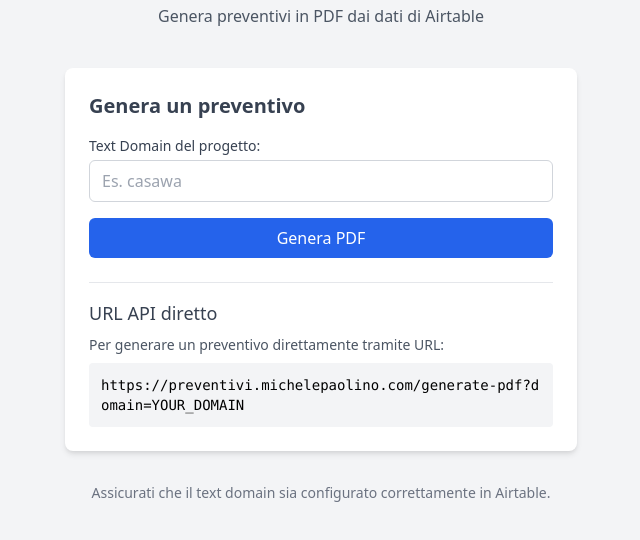
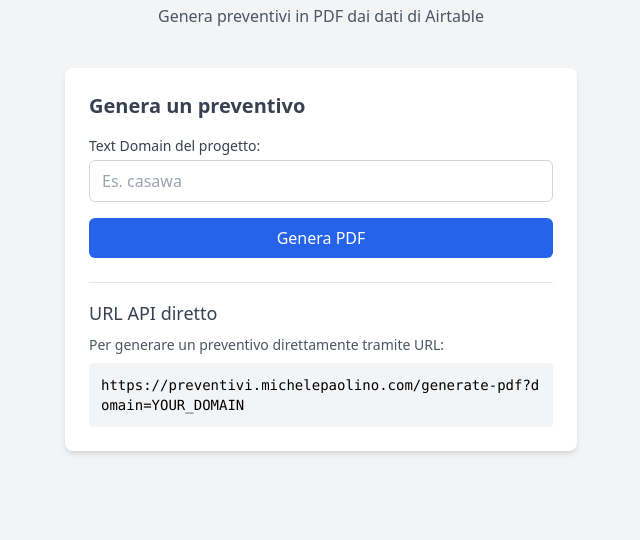
Before and after one commit to michelediss/preventivi, a website: page index.html in a window 1280 px wide. Shown: the part 80-620 px from the top of the page, without its empty margins (319-959 px from the left). Drawn offline with nearby package versions, Linux system fonts and the light colour scheme.

Commit message:
git_merge.sh

```diff
--- a/index.html
+++ b/index.html
@@ -38,9 +38,6 @@
       </div>
     </div>
 
-    <div class="mt-8 text-center text-sm text-gray-500">
-      <p>Assicurati che il text domain sia configurato correttamente in Airtable.</p>
-    </div>
   </div>
 </body>
 </html>
```
Also changed, not shown: 1 other file.
